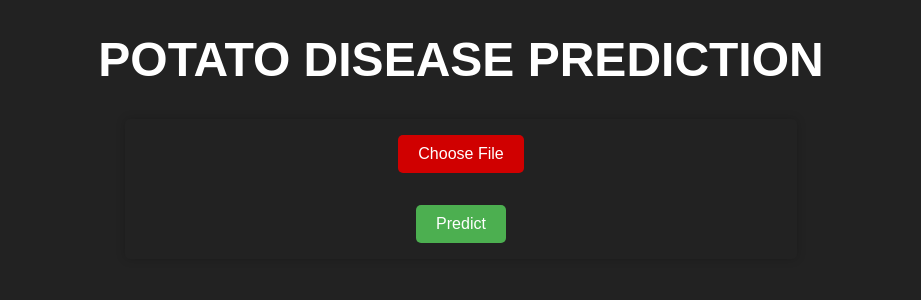
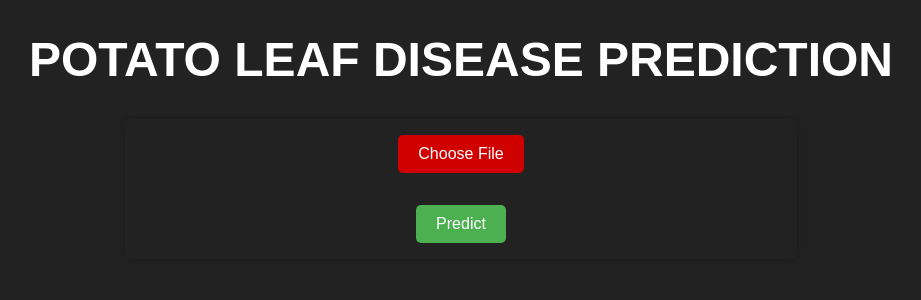
Before and after one commit to Venkatesh1234566/potato_disease_prediction, a Flask app: page / in a window 1280 px wide. Shown: the top 300 px of the page, without its empty margins (179-1100 px from the left). Run offline with Flask 3, Linux system fonts and the light colour scheme.

Commit message:
Update index.html

```diff
--- a/templates/index.html
+++ b/templates/index.html
@@ -86,7 +86,7 @@
   </style>
 </head>
 <body>
-  <h1>POTATO DISEASE PREDICTION</h1>
+  <h1>POTATO LEAF DISEASE PREDICTION</h1>
 
   <form method="POST" enctype="multipart/form-data" action="/predict" onsubmit="return validateForm()">
     <label for="image-input" class="custom-file-upload">
```
